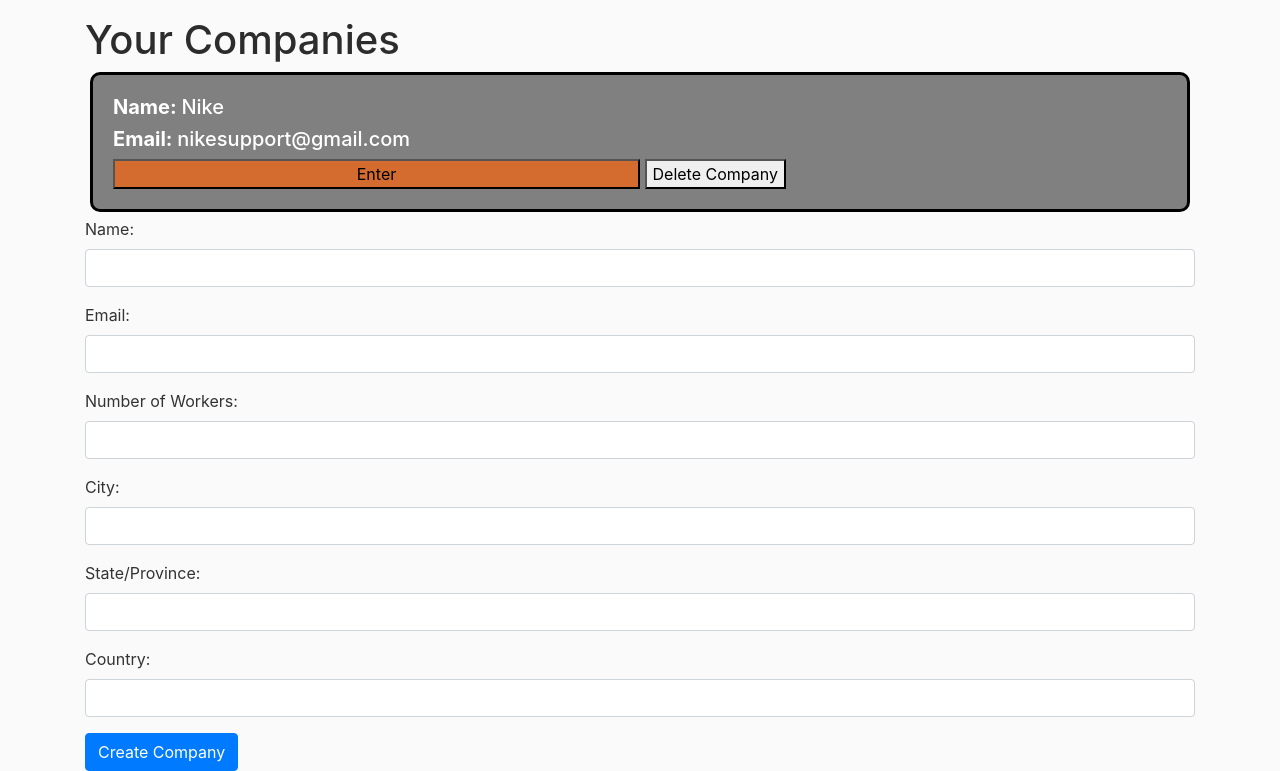
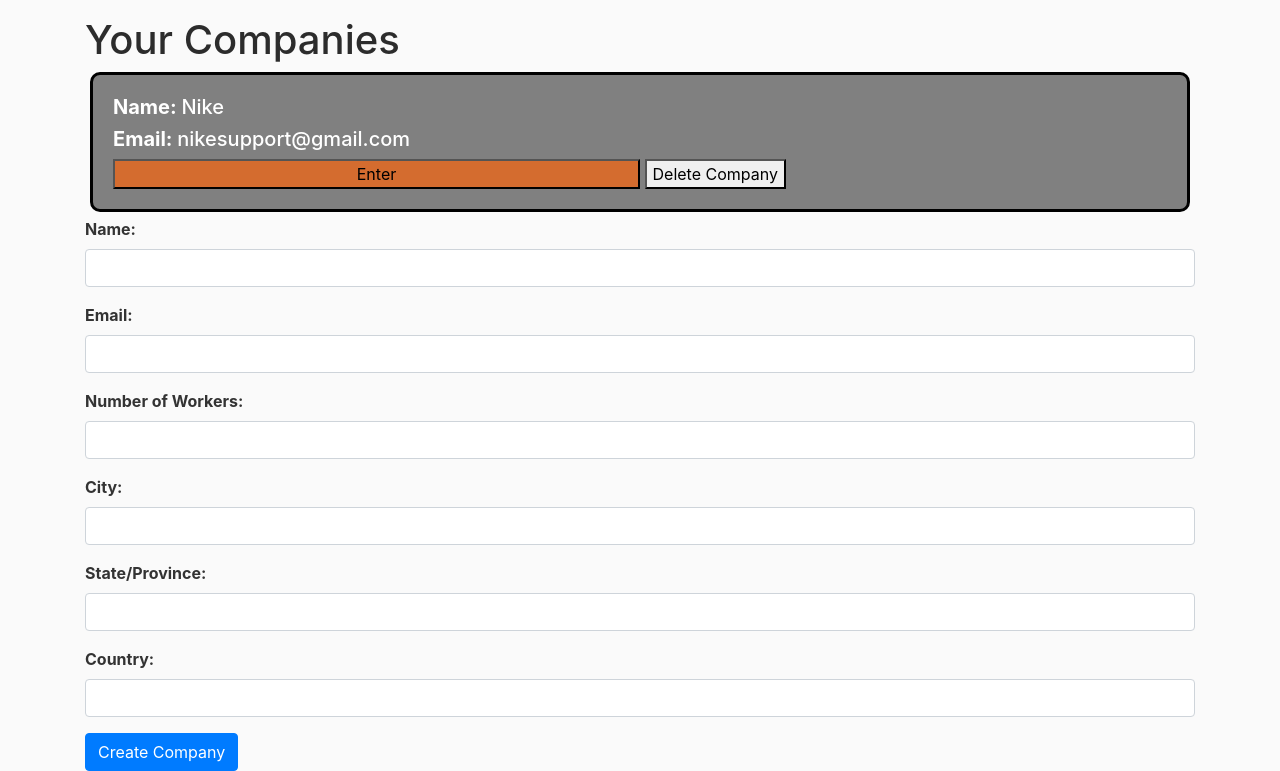
Before and after one commit to FaysalBM/Web-Project-Delivery1, a Django app: page / in a window 1280 px wide. Shown: the part 64-835 px from the top of the page. Run offline with Django 4.2, Linux system fonts and the light colour scheme; a user stored in the database is signed in; data comes from the database, SQL or seed files in the repository; some libraries are stand-ins or nearby versions.

Commit message:
improved forms look

```diff
--- a/src/wpApp/web/templates/web/home.html
+++ b/src/wpApp/web/templates/web/home.html
@@ -155,27 +155,27 @@
             <form method="POST" action="{% url 'create_company' %}">
                 {% csrf_token %}
                 <div class="form-group">
-                    <label for="name">Name:</label>
+                    <label style="font-weight: 700;" for="name">Name:</label>
                     <input type="text" class="form-control" id="name" name="name" required>
                 </div>
                 <div class="form-group">
-                    <label for="email_com">Email:</label>
+                    <label style="font-weight: 700;" for="email_com">Email:</label>
                     <input type="email" class="form-control" name="email_com" required>
                 </div>
                 <div class="form-group">
-                    <label for="num_workers">Number of Workers:</label>
+                    <label style="font-weight: 700;" for="num_workers">Number of Workers:</label>
                     <input type="number" class="form-control" id="num_workers" name="num_workers" min="0" required>
                 </div>
                 <div class="form-group">
-                    <label for="city">City:</label>
+                    <label style="font-weight: 700;" for="city">City:</label>
                     <input type="text" class="form-control" id="id_city" name="city" required>
                 </div>
                 <div class="form-group">
-                    <label for="stateOrProvince">State/Province:</label>
+                    <label style="font-weight: 700;" for="stateOrProvince">State/Province:</label>
                     <input type="text" class="form-control" id="id_stateOrProvince" name="stateOrProvince">
                 </div>
                 <div class="form-group">
-                    <label for="country">Country:</label>
+                    <label style="font-weight: 700;" for="country">Country:</label>
                     <input type="text" class="form-control" id="id_country" name="country">
                 </div>
                 <button type="submit" class="btn btn-primary">Create Company</button>
```
